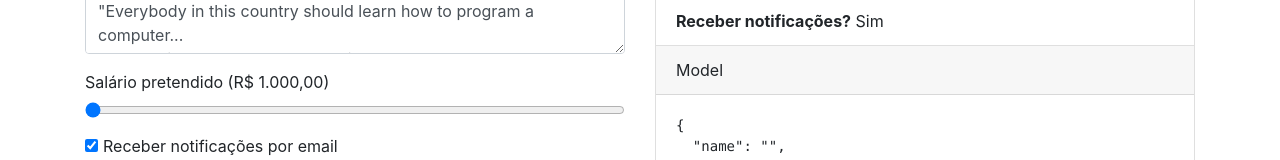
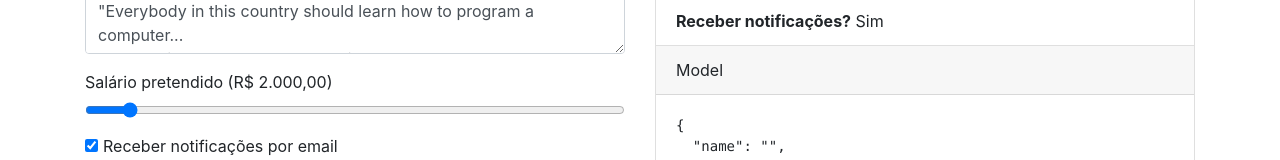
Before and after one commit to taironedias/vue-init, a Vue app in the folder with-docker/code/vue-formularios/: page / in a window 1280 px wide. Shown: the part 868-1028 px from the top of the page. Built offline with nearby package versions, Linux system fonts and the light colour scheme.

Commit message:
corrigindo o reset do campo salário

```diff
--- a/with-docker/code/vue-formularios/src/App.vue
+++ b/with-docker/code/vue-formularios/src/App.vue
@@ -245,7 +245,7 @@ export default {
         stacks: [],
         bio: `"Everybody in this country should learn how to program a computer...\nbecause it teaches you how to think!"\n(Steve Jobs)
         `,
-        salary: 1000,
+        salary: 2000,
         newsletter: 'Sim'
       },
       occupations: [
--- a/with-docker/code/vue-formularios/src/components/Range.vue
+++ b/with-docker/code/vue-formularios/src/components/Range.vue
@@ -18,14 +18,10 @@ export default {
         value: [Number, String],
         inputClass: [String, Object, Array]
     },
-    data() {
-        return {
-            amountCurrent: this.value || this.$attrs.min
-        }
-    },
     computed: {
         customLabel() {
-            let amountFormatter = parseFloat(this.amountCurrent).toLocaleString('pt-br', { style: 'currency', currency: 'BRL' })
+            let amountCurrent = this.value || this.$attrs.min
+            let amountFormatter = parseFloat(amountCurrent).toLocaleString('pt-br', { style: 'currency', currency: 'BRL' })
             return `${this.label} (${amountFormatter})`
         }
     },
@@ -33,7 +29,6 @@ export default {
         updateAmount(event) {
             const amount = event.target.value;
             this.$emit('input', amount)
-            this.amountCurrent = amount
         }
     }
 }
```
